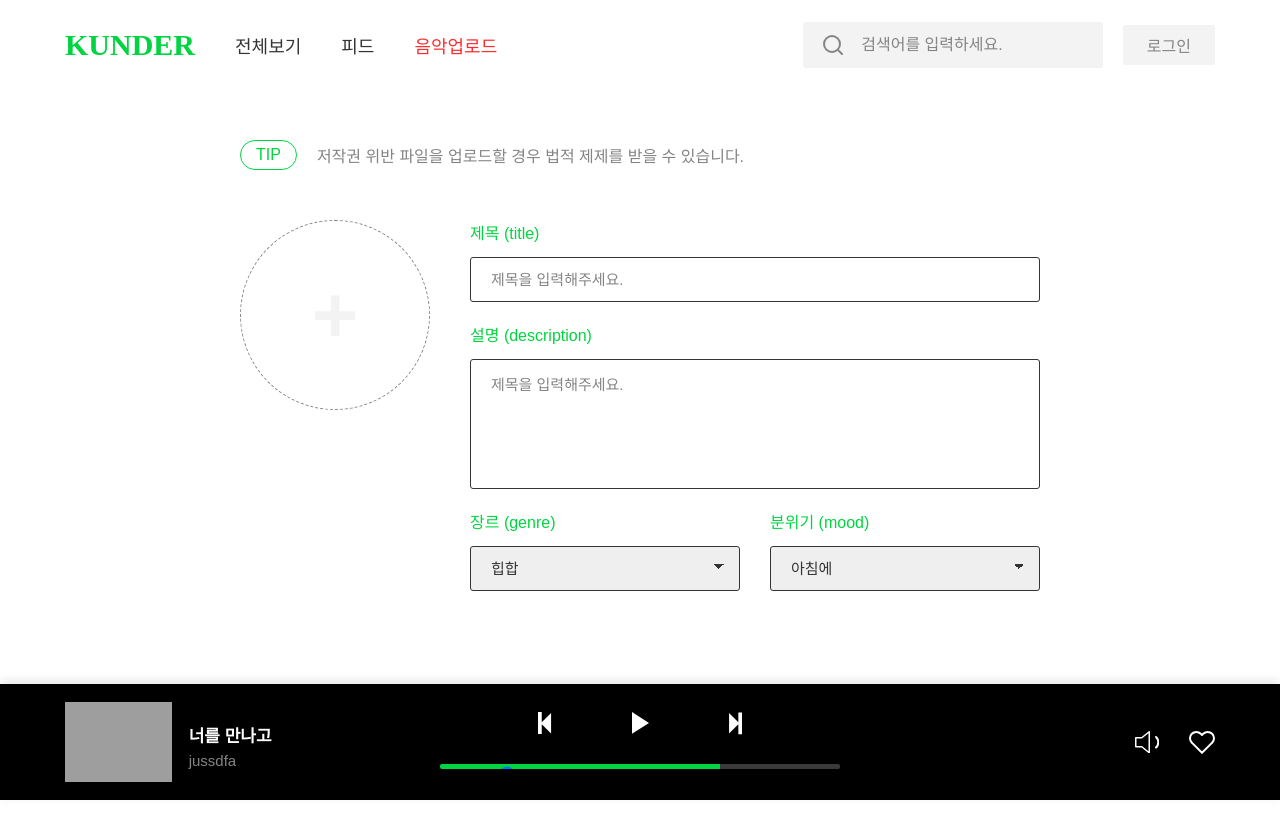
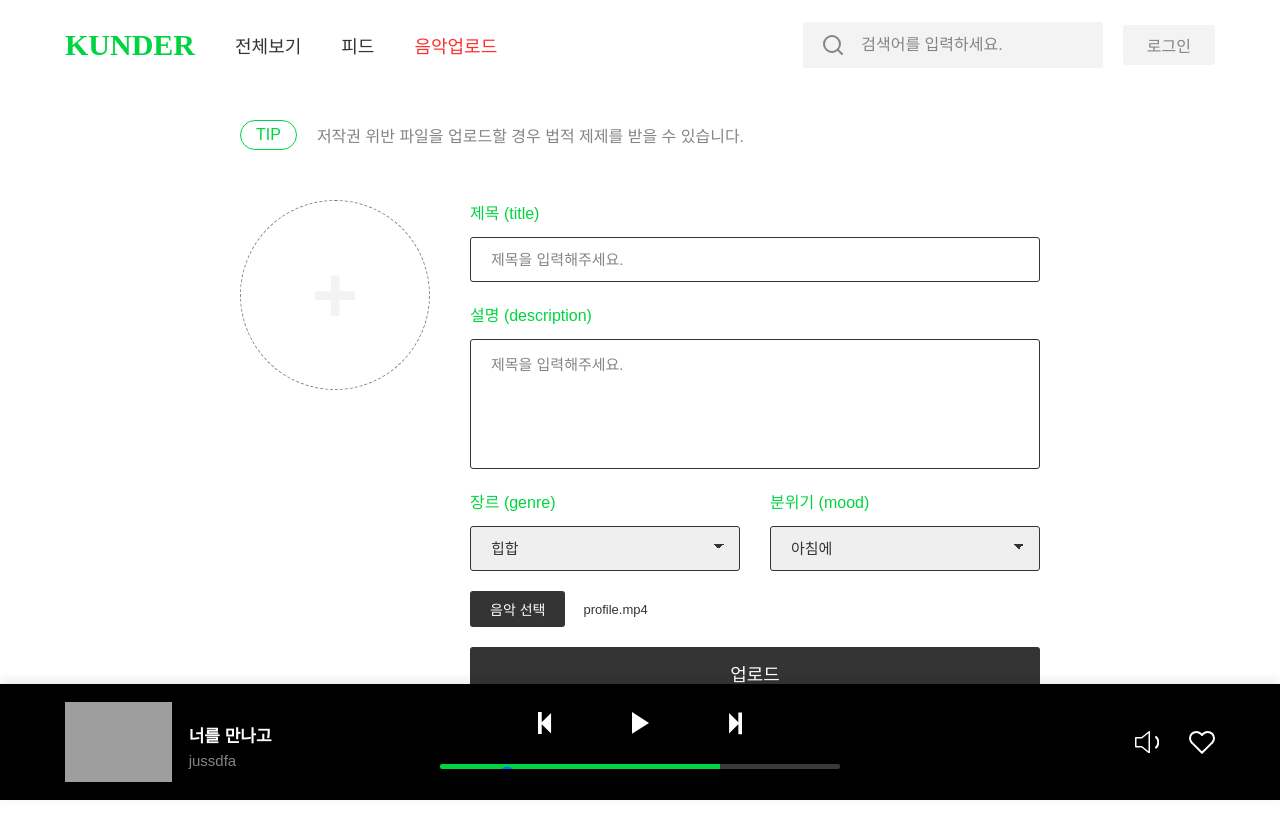
Before and after one commit to Passion-fruits/kunder, a Next.js app: page /upload in a window 1280 px wide. Shown: the top 838 px of the page. Built offline with nearby package versions, Linux system fonts and the light colour scheme; grey boxes are pictures that could not be loaded; a web font is replaced by a local one.

Commit message:
[UPDATE] COMPLETE UPLOAD PUBLISHING

```diff
--- a/pages/upload/index.tsx
+++ b/pages/upload/index.tsx
@@ -62,9 +62,13 @@ export default function UploadPage() {
                 </S.SelectContainer>
               </>
               <>
-              <S.ChooseMusic>
-
-              </S.ChooseMusic>
+                <S.ChooseMusic>
+                  <button>음악 선택</button>
+                  <div>profile.mp4</div>
+                </S.ChooseMusic>
+              </>
+              <>
+                <S.SubBtn>업로드</S.SubBtn>
               </>
             </S.FlexContainer>
           </S.UploadContainer>
--- a/styles/globals.css
+++ b/styles/globals.css
@@ -34,6 +34,11 @@ button,input{
   font-family: 'NanumSquare', sans-serif;
 }
 
+p{
+  margin: 0;
+  padding:0;
+}
+
 button{
   cursor: pointer;
   background:none;
--- a/styles/uploadStyles.ts
+++ b/styles/uploadStyles.ts
@@ -4,9 +4,8 @@ import { COLOR, CONTAINER, WRAPPER } from "./index";
 export const Wrapper = styled(WRAPPER)``;
 
 export const Container = styled(CONTAINER)`
-  padding-top: 50px;
+  padding-top: 30px;
   width: 800px;
-  margin-bottom: 100px;
 `;
 
 export const Tip = styled.div`
@@ -105,8 +104,28 @@ export const SelectContainer = styled.div`
 `;
 
 export const ChooseMusic = styled.div`
+  width: 100%;
+  display: flex;
+  align-items: center;
+  gap: 18px;
+  & button {
+    font-size: 14px;
+    color: white;
+    padding: 8px 20px;
+    background-color: ${COLOR.black};
+    border-radius: 3px;
+  }
+  & div {
+    font-size: 13px;
+    color: ${COLOR.black};
+  }
+`;
+
+export const SubBtn = styled.button`
 width:100%;
-display:flex;
-align-items:center;
-gap:18px;
+padding:13px 0;
+font-size:18px;
+color:white;
+background-color:${COLOR.black};
+border-radius:3px;
 `
```
